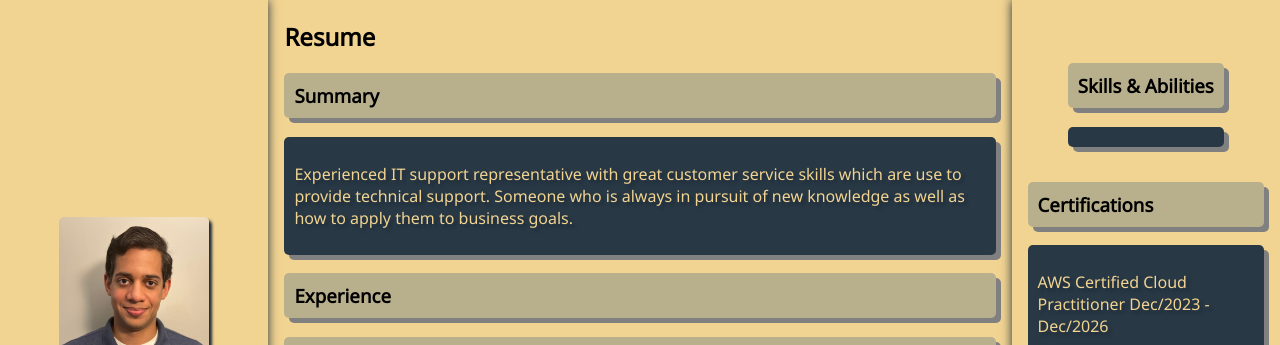
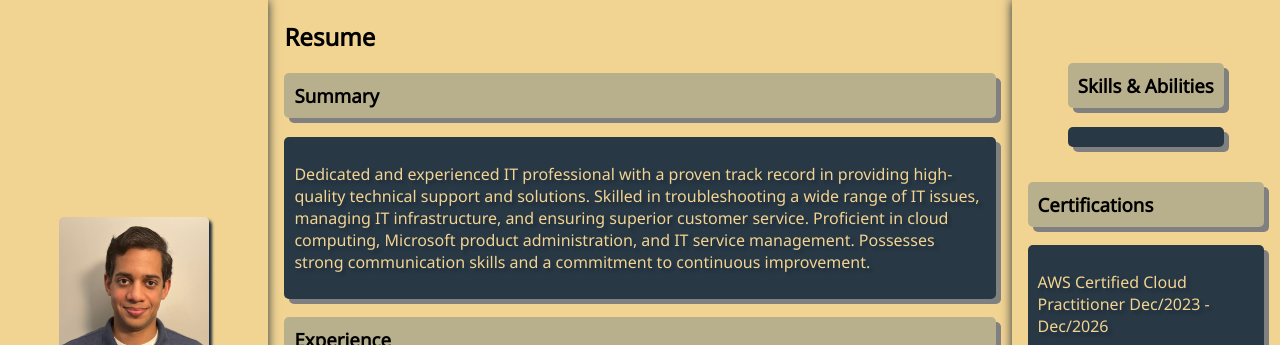
Before and after one commit to r8s11/vanilla, a plain HTML site: page index.html in a window 1280 px wide. Shown: the top 345 px of the page. Drawn offline with nearby package versions, Linux system fonts and the light colour scheme.

Commit message:
Updated summary

```diff
--- a/index.html
+++ b/index.html
@@ -46,10 +46,7 @@
         <h3>Summary</h3>
         <div class="summary" id="summary">
           <p>
-            Experienced IT support representative with great customer service
-            skills which are use to provide technical support. Someone who is
-            always in pursuit of new knowledge as well as how to apply them to
-            business goals.
+            Dedicated and experienced IT professional with a proven track record in providing high-quality technical support and solutions. Skilled in troubleshooting a wide range of IT issues, managing IT infrastructure, and ensuring superior customer service. Proficient in cloud computing, Microsoft product administration, and IT service management. Possesses strong communication skills and a commitment to continuous improvement.
           </p>
         </div>
       </div>
```
